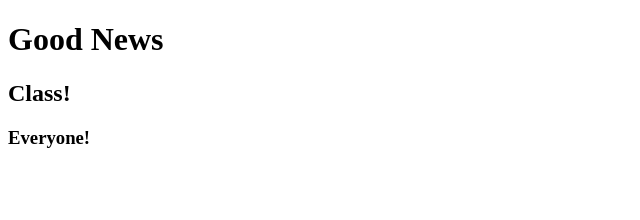
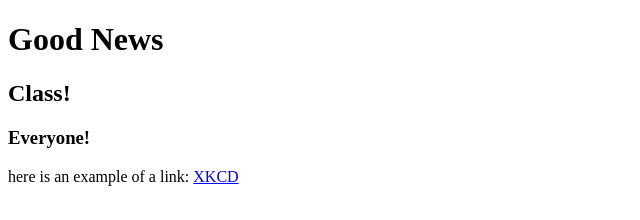
Before and after one commit to stuydw/web, a plain HTML site: page index.html in a window 1280 px wide. Shown: the whole page, without its empty margins (0-640 px from the left). Drawn offline with Linux system fonts and the light colour scheme.

Commit message:
Update index.html

```diff
--- a/index.html
+++ b/index.html
@@ -8,6 +8,8 @@
     <h1>Good News</h1>
     <h2>Class!</h2>
     <h3>Everyone!</h3>
-
+    <p>
+      here is an example of a link: <a href="https://xkcd.com">XKCD</a>
+    </p>
   </body>
 </html>
```
